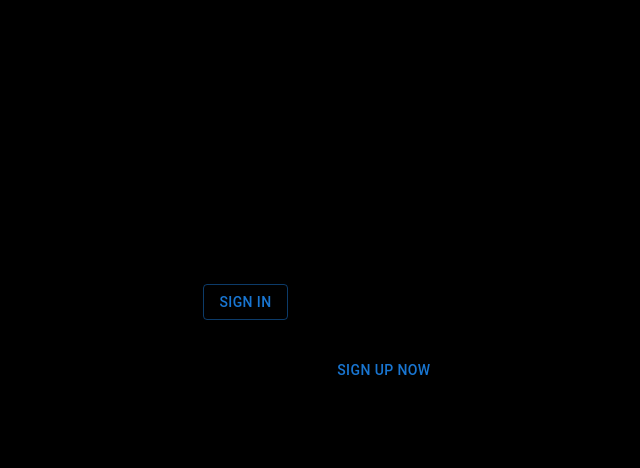
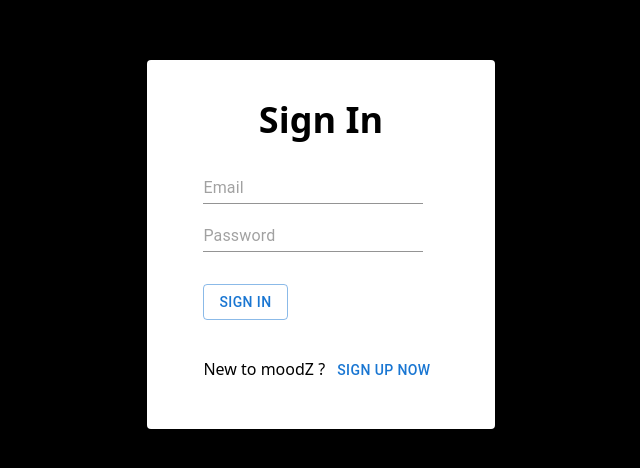
Before and after one commit to ignazka/moodz, a React (Create React App) app: page /login in a window 1280 px wide. Shown: the part 156-624 px from the top of the page, without its empty margins (319-959 px from the left). Built offline with nearby package versions, Linux system fonts and the light colour scheme; no server answers.

Commit message:
styling on login page

```diff
--- a/src/index.css
+++ b/src/index.css
@@ -5,6 +5,10 @@
 
   body {
     @apply h-screen bg-black;
+  }
+
+  form{
+    background: white;
   }
 
 
```
